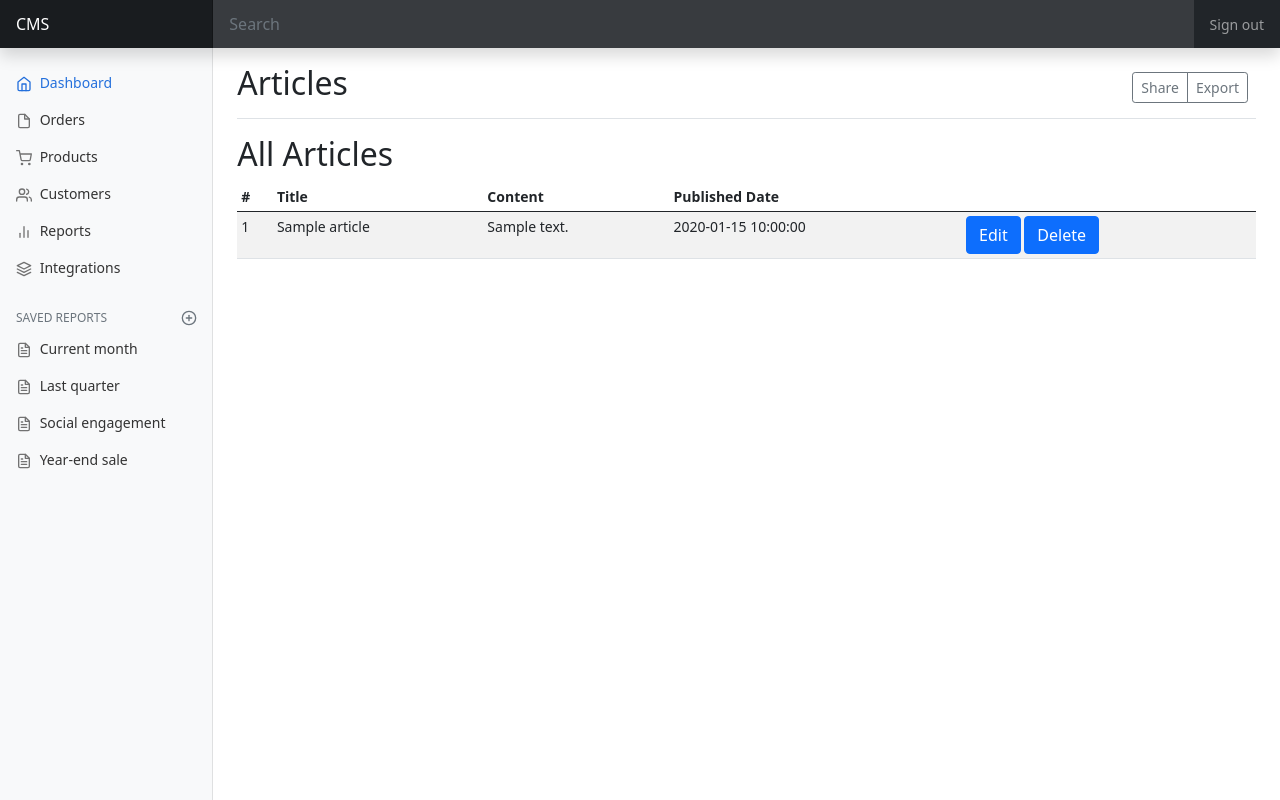
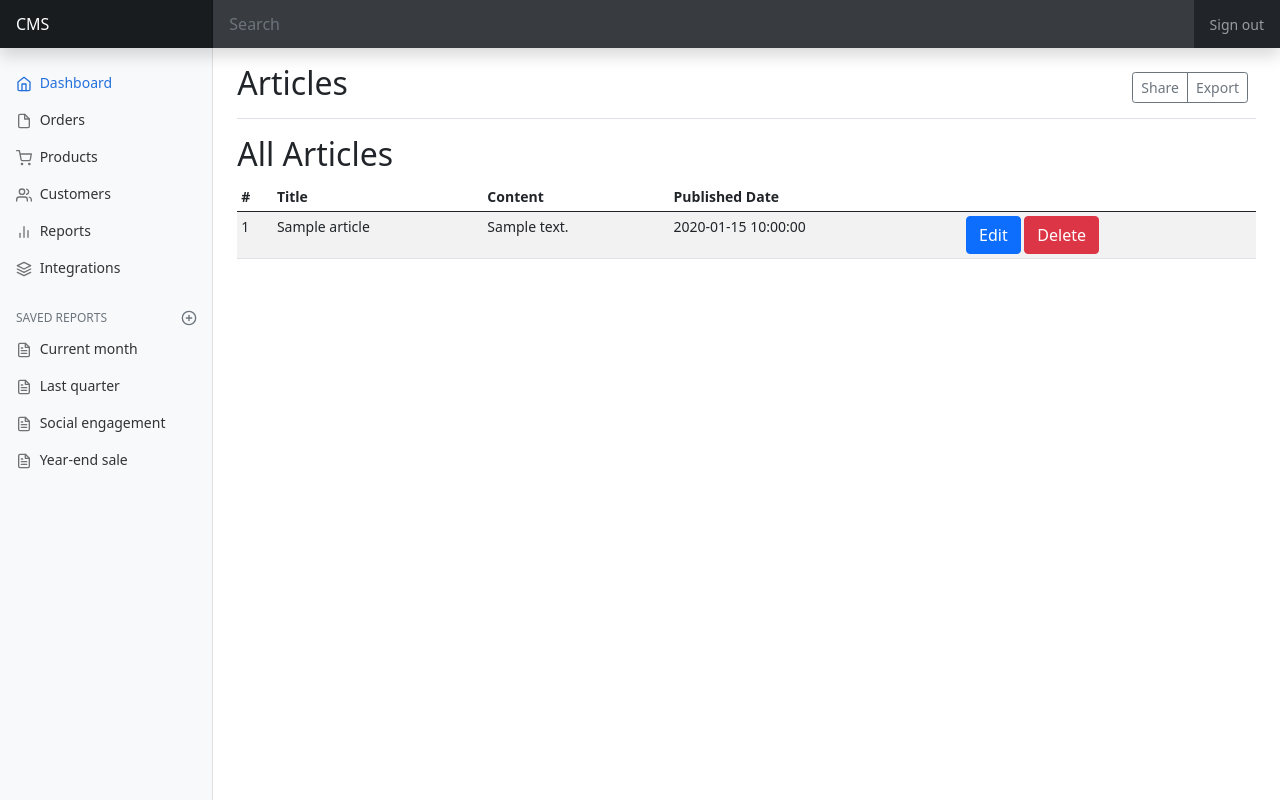
Before and after one commit to AkrmEdm/dynamic_cms, a PHP site: page /posts/index.php in a window 1280 px wide. Run offline with PHP 8.4, Linux system fonts and the light colour scheme; tables that the repository leaves empty or names only in its code hold one stand-in row (values such as "Sample post").

Commit message:
posts Added posts index

```diff
--- a/posts/index.php
+++ b/posts/index.php
@@ -46,7 +46,7 @@
                 <td><?= $row['published_date'] ?></td>
                 <td>
                   <a href="#" class="btn btn-primary">Edit</a>
-                  <a href="#" class="btn btn-primary">Delete</a>
+                  <a href="#" class="btn btn-danger">Delete</a>
                 </td>
                 <?php endforeach ?>
               </tr>
```
